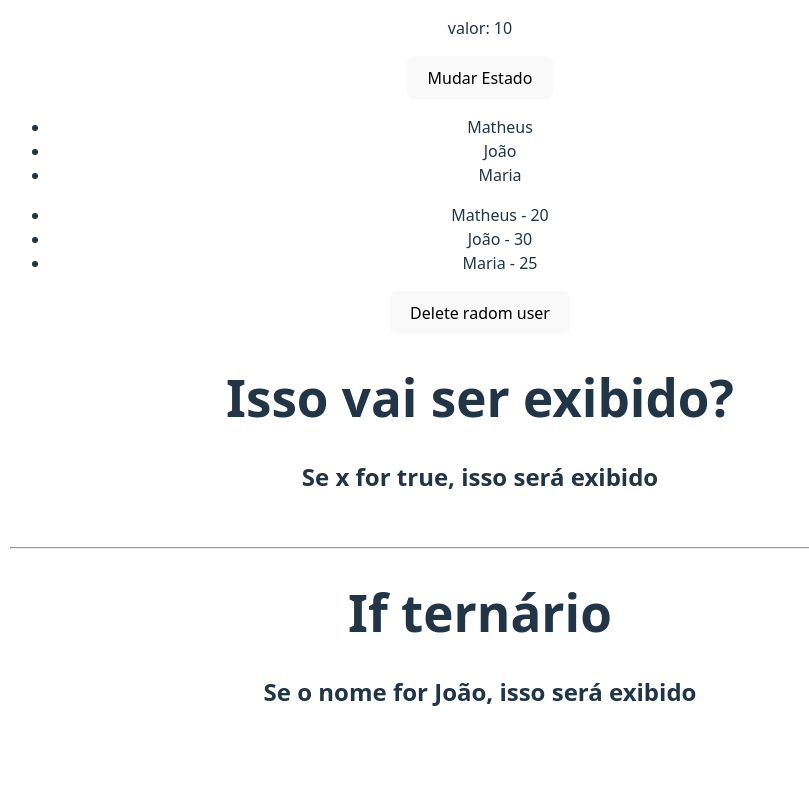
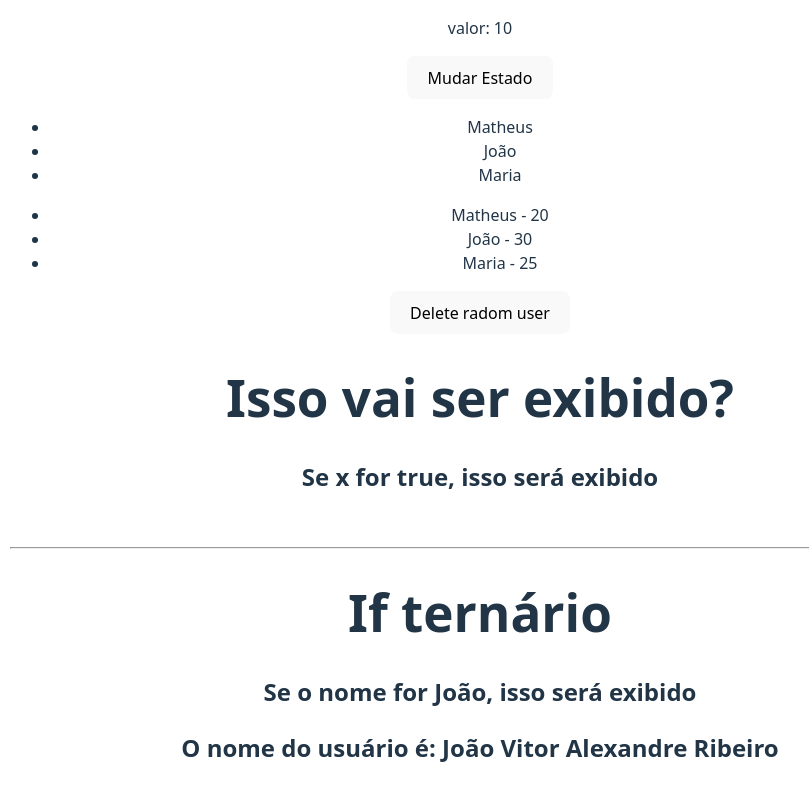
Before and after one commit to joao-vittorr/estudo-react-native, a React (Vite) app in the folder 3_avancando_em_react/avancando/: page / in a window 1280 px wide. Shown: the part 240-1040 px from the top of the page, without its empty margins (160-969 px from the left). Before the commit the page ends 1002 px from the top, so only its background shows below. Built offline with nearby package versions, Linux system fonts and the light colour scheme.

Commit message:
Conhecimento inicial sobre props

```diff
--- a/3_avancando_em_react/avancando/src/App.jsx
+++ b/3_avancando_em_react/avancando/src/App.jsx
@@ -3,6 +3,7 @@
 import ManageData from "./components/ManageData";
 import ListRender from "./components/ListRender";
 import CondicionalRender from "./components/CondicionalRender";
+import ShowUserName from "./components/ShowUserName";
 
 function App() {
   return (
@@ -12,6 +13,7 @@
         <ManageData> </ManageData>
         <ListRender> </ListRender>
         <CondicionalRender> </CondicionalRender>
+        <ShowUserName name="João Vitor Alexandre Ribeiro "> </ShowUserName>
       </div>
     </>
   );
--- /dev/null
+++ b/3_avancando_em_react/avancando/src/components/ShowUserName.jsx
@@ -0,0 +1,11 @@
+import React from "react";
+
+const ShowUserName = (props) => {
+  return (
+    <div>
+      <h2>O nome do usuário é: {props.name} </h2>
+    </div>
+  );
+};
+
+export default ShowUserName;
```
